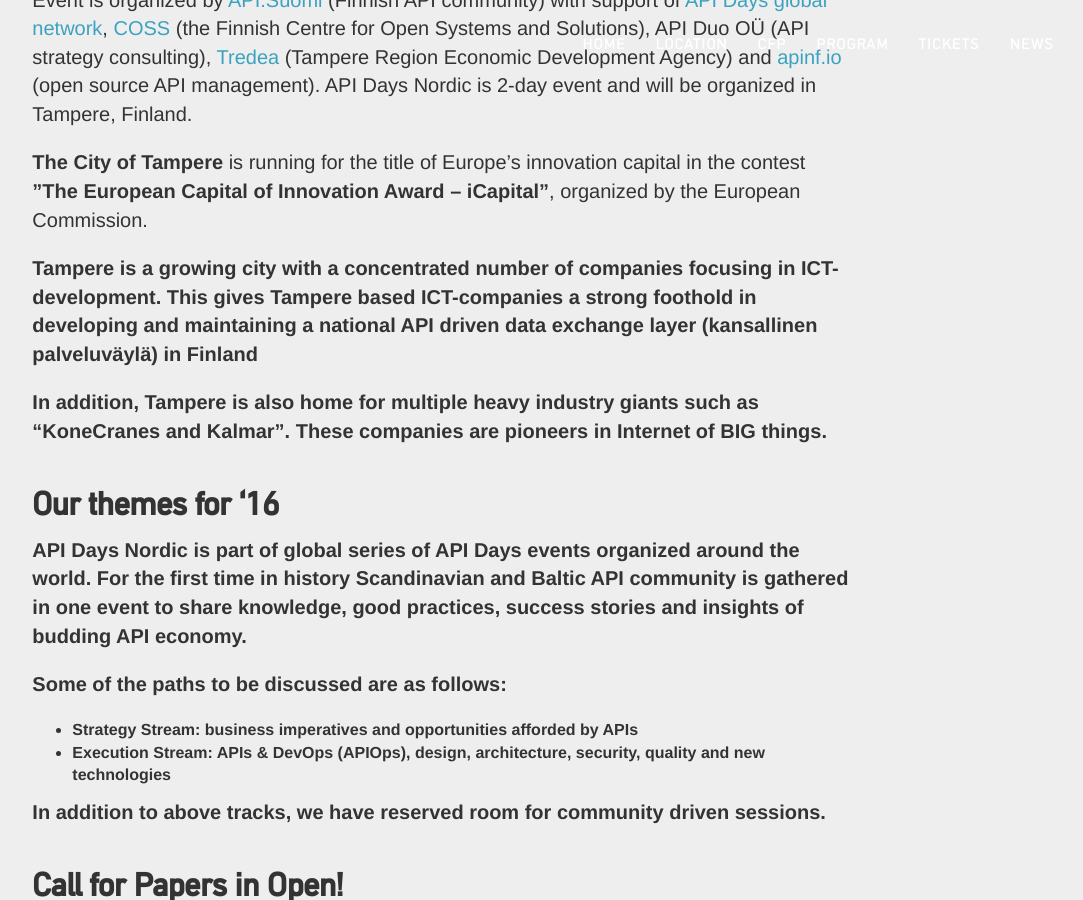
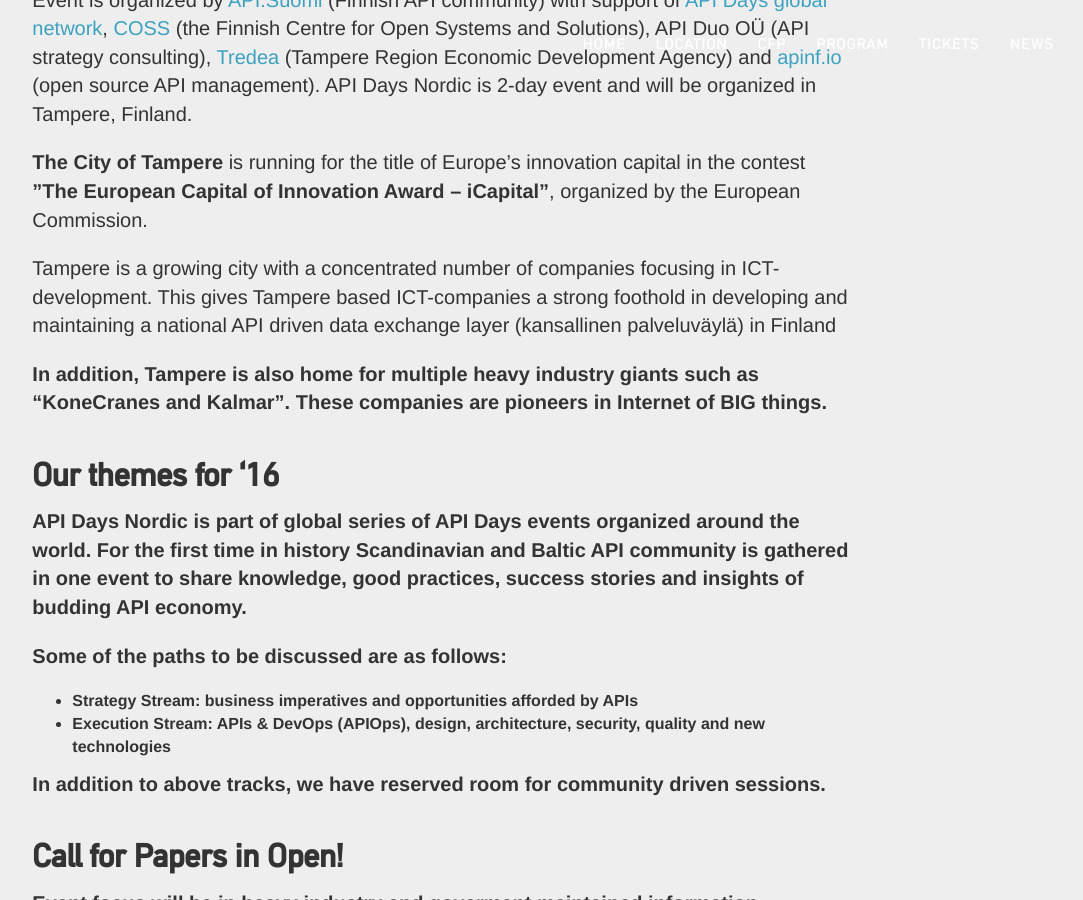
Before and after one commit to apidaysnordic/apidaysnordic.github.io, a Jekyll site: the page built from index.md, in a window 1280 px wide and 900 px high, scrolled down 2377 px. Shown: the whole window, without its empty margins (196-1279 px from the left). Built offline with Jekyll 4.4.1, drawn with Linux system fonts in a browser that asks for light colours; some web fonts are replaced; comment, search, counter and statistics services are not loaded.

```diff
--- a/_layouts/default.html
+++ b/_layouts/default.html
@@ -111,7 +111,7 @@
 				<b>The City of Tampere</b> is running for the title of Europe’s innovation capital in the contest <b>”The European Capital of Innovation Award – iCapital”</b>, organized by the European Commission.
                                 </span></p>
 				<p class="p1"><span>
-				<b>Tampere is a growing city with a concentrated number of companies focusing in ICT-development. This gives Tampere based ICT-companies a strong foothold in developing and maintaining a national API driven data exchange layer (kansallinen palveluväylä) in Finland
+				Tampere is a growing city with a concentrated number of companies focusing in ICT-development. This gives Tampere based ICT-companies a strong foothold in developing and maintaining a national API driven data exchange layer (kansallinen palveluväylä) in Finland
                                 </span></p>
                                 <p class="p1"><span>
 				<b>In addition, Tampere is also home for multiple heavy industry giants such as “KoneCranes and Kalmar”. These companies are pioneers in Internet of BIG things.
```
